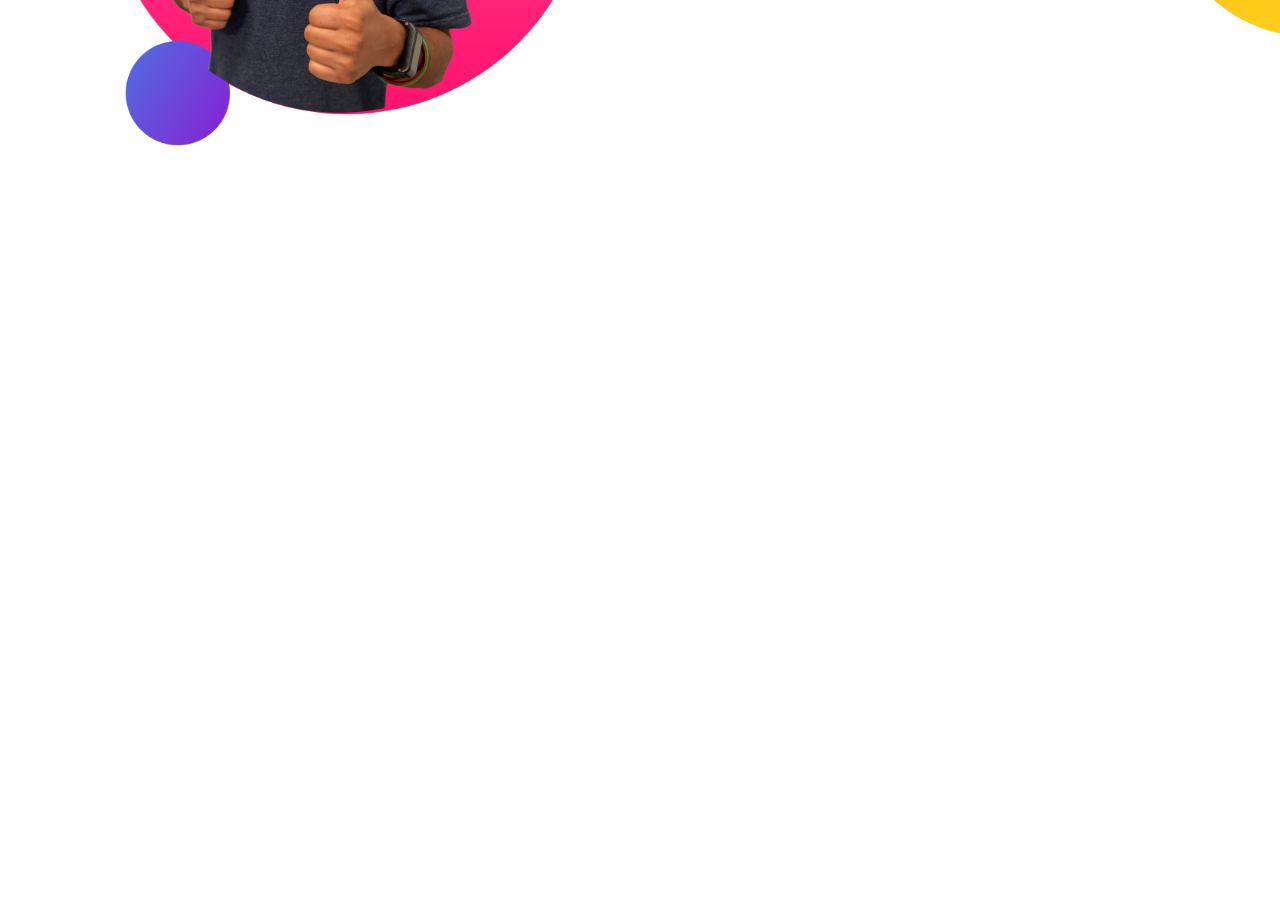
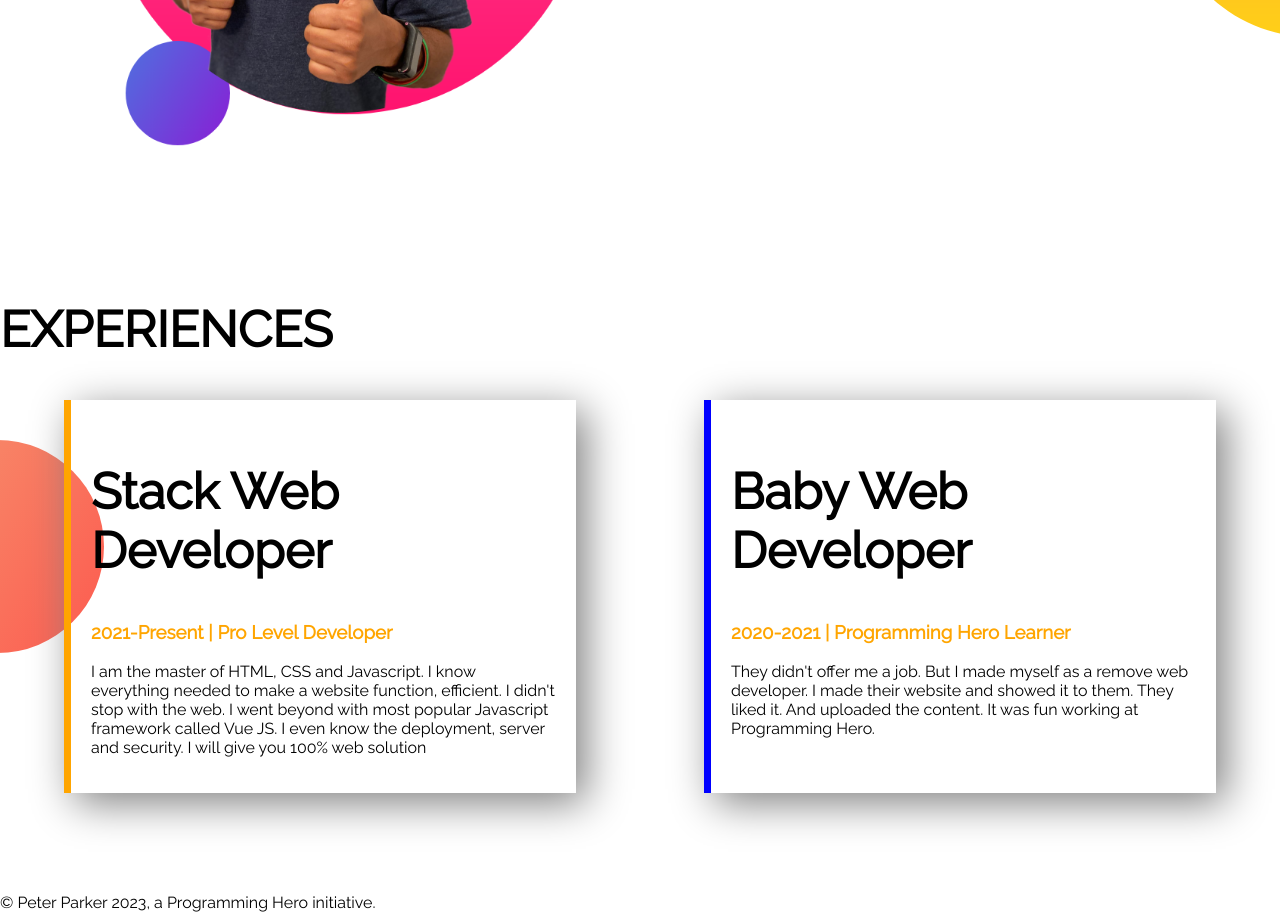
Before and after one commit to Imtiaz653/porfolio, a plain HTML site: page index.html in a window 1280 px wide. Shown: the part 1213-2125 px from the top of the page. Before the commit the page ends 1513 px from the top, so only its background shows below. Drawn offline with Linux system fonts and the light colour scheme.

Commit message:
porfolio end

```diff
--- a/index.html
+++ b/index.html
@@ -14,7 +14,7 @@
 </head>
 
 <body>
-    <section class="top-banner">
+    <section class="top-banner flexible-container">
         <div class="half-width">
             <h1>Welcome to</h1>
             <h1><span class="orange-color">Jhankar Mahbub's</span> World</h1>
@@ -31,7 +31,7 @@
             <img src="images/jhankar.png" alt="">
         </div>
     </section>
-    <section class="dream-big">
+    <section class="dream-big flexible-container">
         <div class="half-width">
             <img src="images/jhankar2.png">
         </div>
@@ -43,6 +43,31 @@
             <a class="link-button" target="_blank" href="">DOWNLOAD RESUME</a>
         </div>
     </section>
+    <section class="experience-area">
+        <h1>EXPERIENCES</h1>
+        <div class="flexible-container">
+            <div id="orange-box" class="experience-item">
+                <h1>Stack Web Developer</h1>
+                <h3 class="orange-color">2021-Present | Pro Level Developer</h3>
+                <p>I am the master of HTML, CSS and Javascript. I know everything needed to make a website function,
+                    efficient.
+                    I didn't stop with the web. I went beyond with most popular Javascript framework called Vue JS. I
+                    even
+                    know
+                    the deployment, server and security. I will give you 100% web solution</p>
+
+            </div>
+            <div id="blue-box" class="experience-item">
+                <h1>Baby Web Developer</h1>
+                <h3 class="orange-color">2020-2021 | Programming Hero Learner</h3>
+                <p>They didn't offer me a job. But I made myself as a remove web developer. I made their website and
+                    showed
+                    it
+                    to them. They liked it. And uploaded the content. It was fun working at Programming Hero.</p>
+            </div>
+        </div>
+    </section>
 </body>
+<footer>© Peter Parker 2023, a Programming Hero initiative.</footer>
 
 </html>
--- a/style.css
+++ b/style.css
@@ -12,7 +12,7 @@ h1 {
     color: orange;
 }
 
-section {
+.flexible-container {
     display: flex;
     margin-bottom: 100px;
 }
@@ -20,6 +20,7 @@ section {
 .half-width {
     width: 50%;
     padding: 50px;
+
 }
 
 .half-width img {
@@ -45,3 +46,25 @@ section {
     background-repeat: no-repeat;
     background-position: right;
 }
+
+.experience-area {
+    background-image: url(images/exp-bg.png);
+    background-repeat: no-repeat;
+    background-position: left;
+}
+
+.experience-item {
+    width: 40%;
+    margin-left: 5%;
+    margin-right: 5%;
+    padding: 20px;
+    box-shadow: 10px 10px 40px grey;
+}
+
+#orange-box {
+    border-left: 7px solid orange;
+}
+
+#blue-box {
+    border-left: 7px solid blue;
+}
```
